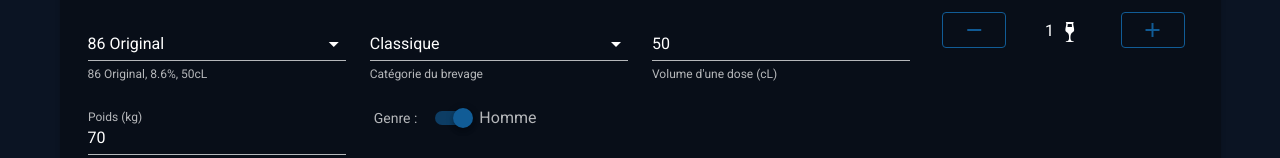
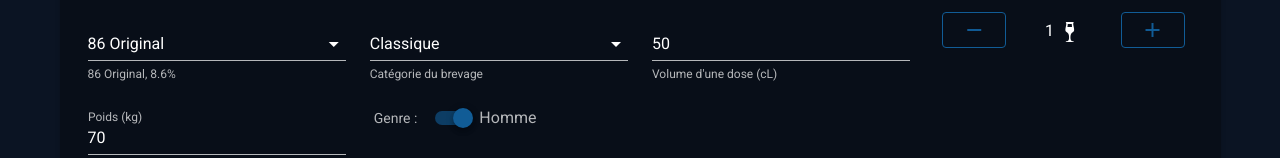
Before and after one commit to ewannpv/maLubullule, a Vue app: page / in a window 1280 px wide. Shown: the part 404-562 px from the top of the page. Built offline with nearby package versions, Linux system fonts and the light colour scheme.

Commit message:
Fixes custom category display

```diff
--- a/src/components/HomeForm.vue
+++ b/src/components/HomeForm.vue
@@ -9,8 +9,7 @@
             :hint="
               `
           ${selectedAlcohol ? selectedAlcohol.name : ''},
-          ${selectedAlcohol ? selectedAlcohol.abv : ''}%,
-          ${selectedAlcohol ? selectedAlcohol.volume : ''}cL`
+          ${selectedAlcohol ? selectedAlcohol.abv : ''}%`
             "
             :items="displayedAlcohols"
             item-text="name"
@@ -133,7 +132,7 @@ export default {
       );
       if (this.displayedAlcohols.length > 0) {
         [this.selectedAlcohol] = this.displayedAlcohols;
-        if (category !== 'custom') { this.displayedAlcohols.sort((a, b) => a.name.localeCompare(b.name)); }
+        if (category.name !== 'custom') { this.displayedAlcohols.sort((a, b) => a.name.localeCompare(b.name)); }
         this.updateCurrentAlcohol(this.selectedAlcohol.id);
       }
       this.calculateResult();
--- a/src/store/alcohol.js
+++ b/src/store/alcohol.js
@@ -15,7 +15,7 @@ export default class Alcohol {
 const GetCustomAlcohols = () => {
   const alcohols = [];
   for (let index = 1; index <= 100; index += 1) {
-    const name = `Brevage ${index.toString()}°`;
+    const name = `Brevage à ${index.toString()}°`;
     alcohols.push(new Alcohol(name, index, 5, ['custom']));
   }
   return alcohols;
```
